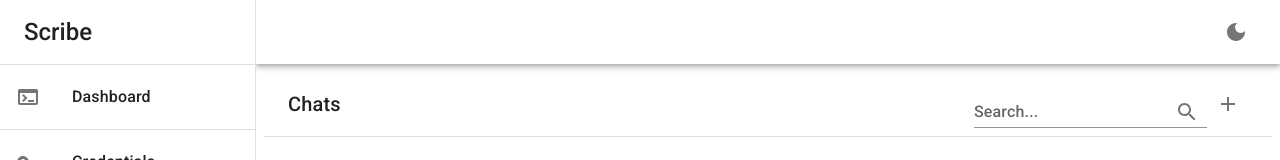
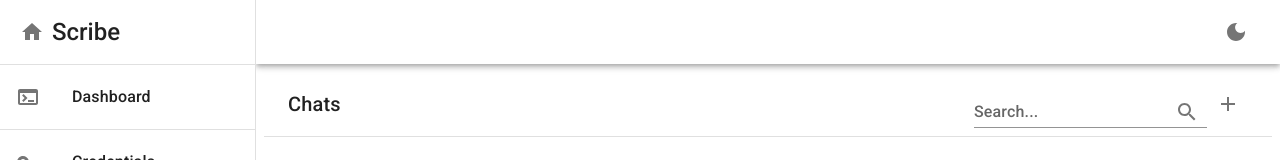
Before and after one commit to panalexeu/scribe_rag, a Next.js app in the folder scribe_ui/: page /dashboard in a window 1280 px wide. Shown: the top 160 px of the page. Built offline with nearby package versions, Linux system fonts and the light colour scheme.

Commit message:
added home icon near Scribe logo

```diff
--- a/scribe_ui/src/app/components/Logo.tsx
+++ b/scribe_ui/src/app/components/Logo.tsx
@@ -1,12 +1,19 @@
-import {Toolbar} from "@mui/material";
-import Typography from "@mui/material/Typography";
-import Divider from "@mui/material/Divider";
-import Box from "@mui/material/Box";
+import {
+    Toolbar,
+    IconButton,
+    Typography,
+    Divider,
+    Box
+} from "@mui/material";
+import HomeIcon from '@mui/icons-material/Home';
 
 export default function Logo() {
     return (
         <Box>
             <Toolbar>
+                <IconButton edge={'start'}>
+                    <HomeIcon/>
+                </IconButton>
                 <Typography variant={'h5'}>
                     Scribe
                 </Typography>
```
